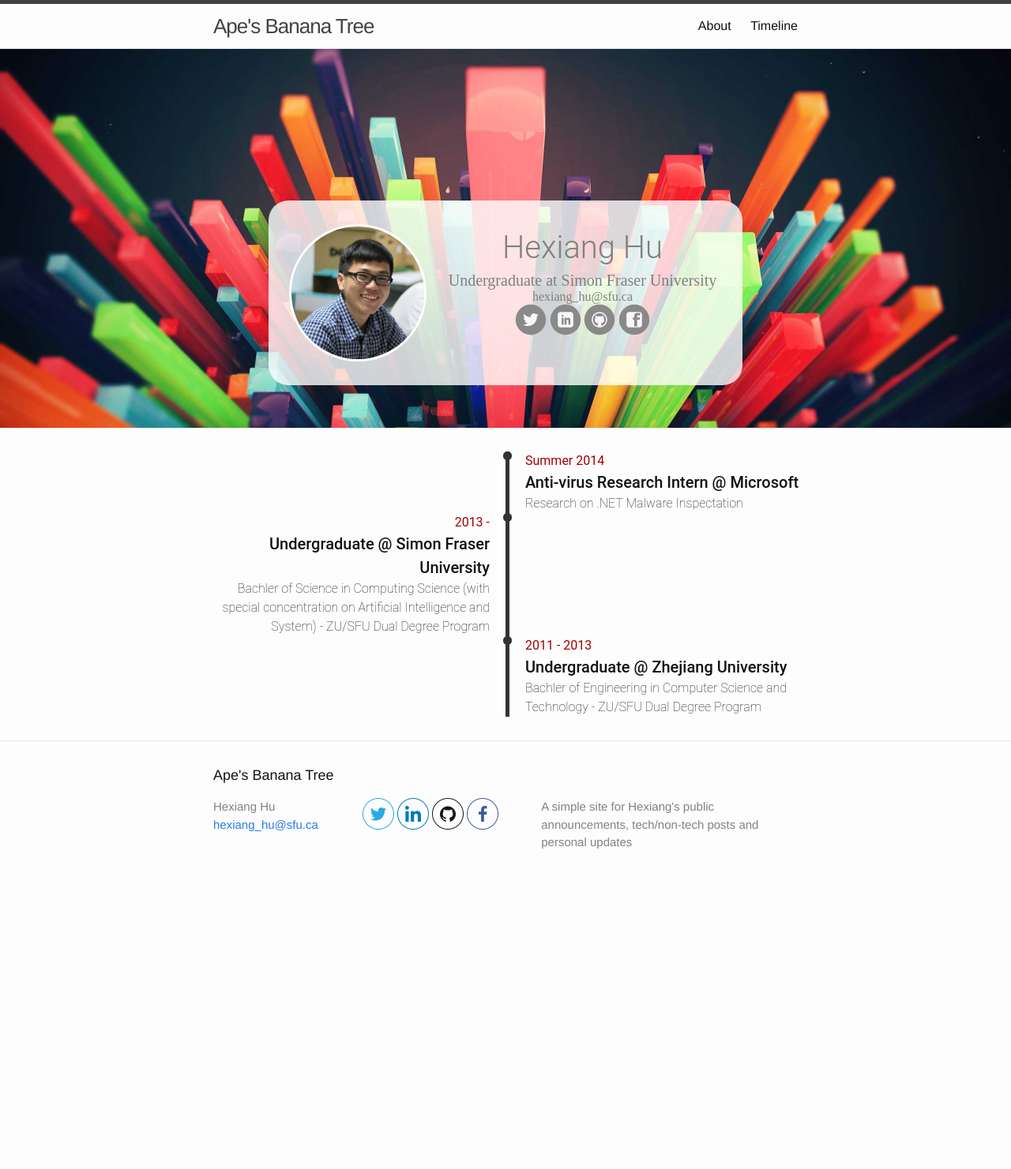
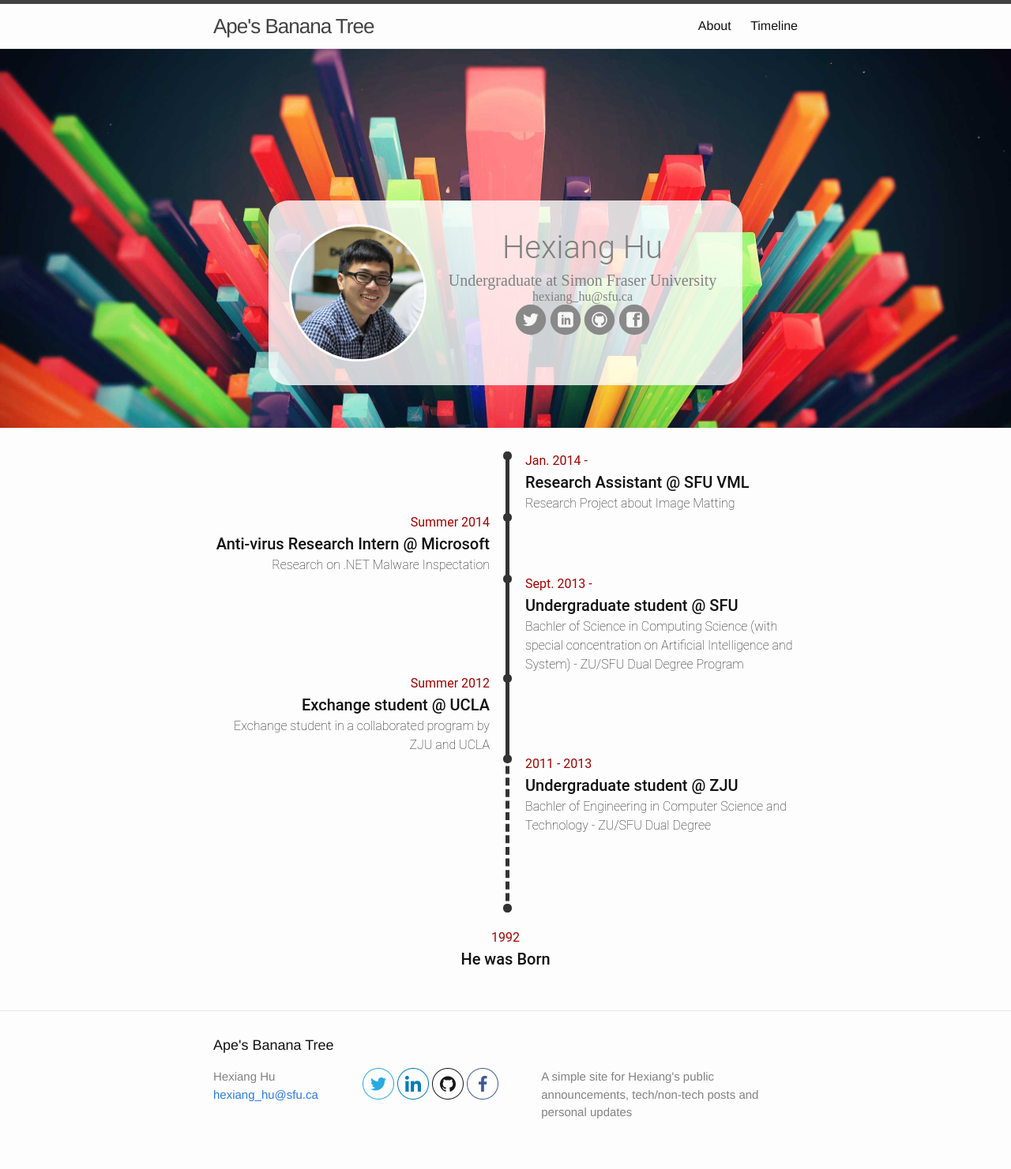
Before and after one commit to danielyou0230/danielyou0230.github.io, a Jekyll site: the page built from timeline.html, in a window 1280 px wide. Shown: the whole page at 79% size. Built offline with Jekyll 4.4.1, drawn with Linux system fonts in a browser that asks for light colours; before the commit the page ends 1139 px from its top, so only the background shows below that.

Commit message:
Update timeline style

```diff
--- a/_sass/_misc.scss
+++ b/_sass/_misc.scss
@@ -138,11 +138,25 @@
 /*
 * Timeline items
 */
+$timeline-padding: 20px;
+
 .timeline {
     font-family: 'Roboto',sans-serif, Helvetica;
     font-size: 20px;
     font-weight: 300;
     @extend %clearfix;
+}
+
+.timeline-body {
+    padding:    0;
+}
+
+.timeline-start {
+    width:       -webkit-calc(100% - 2 * (#{$timeline-padding}) );
+    width:       calc(100% - 2 * (#{$timeline-padding}) );
+
+    text-align: center;
+    padding:    $timeline-padding;
 }
 
 .timeline-item:before {
@@ -156,7 +170,9 @@
 }
 
 .timeline-item {
-    width: 50%;
+    width:       -webkit-calc(50% - (#{$timeline-padding}) );
+    width:       calc(50% -  (#{$timeline-padding}) );
+
     position: relative;
 }
 
@@ -164,22 +180,32 @@
     left: -8px;
 }
 
+.timeline-item:nth-child(odd):after {
+    left: -8px;
+    bottom: 0;
+}
+
 .timeline-item:nth-child(odd) {
     margin-left:        50%;
-    padding-left:       20px;
+    padding-left:       $timeline-padding;
     border-left:        5px solid #333;
     text-align:         left;
 }
 
 .timeline-item:nth-child(even) {
-    margin-right:   50%;
-    padding-right:  20px;
-    margin-left:    -20px;
+    margin-right:       -webkit-calc(50% + (#{$timeline-padding}) );
+    margin-right:       calc(50% + (#{$timeline-padding}) );
+
+    padding-right:  $timeline-padding;
     border-right:   5px solid #333;
     text-align:     right;
 }
 
 .timeline-item:nth-child(even):before {
+    right: -8px;
+}
+
+.timeline-item:nth-child(even):after {
     right: -8px;
 }
 
@@ -200,23 +226,69 @@
     font-weight:    200;
 }
 
+.timeline-item:last-child:after
+{
+    bottom:         0;
+    width:          11px;
+    height:         11px;
+    background:     #333;
+    content:        "";
+    display:        block;
+    position:       absolute;
+    border-radius:  5px;
+}
+
+.timeline-item:last-child:nth-child(even){
+    vertical-align:     middle;
+    min-height:         200px;
+    border-right:       5px dashed #333;
+}
+
+.timeline-item:last-child:nth-child(odd){
+    vertical-align:     middle;
+    min-height:         200px;
+    border-left:       5px dashed #333;
+}
 
 @include media-query($on-palm) {
+    .timeline-start {
+        min-height:         50px;
+        padding:            0 0 0 5px;
+        text-align:         left;
+        border-left:        5px dashed #333;
+        width:              100%;
+        padding-left:       5px;
+        margin-left:        5px;
+    }
+
+    .timeline-start:after {
+        left:           17px;
+        width:          11px;
+        height:         11px;
+        background:     #333;
+        content:        "";
+        display:        block;
+        position:       absolute;
+        border-radius:  5px;
+    }
 
     .timeline-item,
     .timeline-item:nth-child(odd),
     .timeline-item:nth-child(even) {
+        min-height:         0;
         text-align:         left;
         border-left:        5px solid #333;
         border-right:       0px;
         width:              100%;
         padding-left:       5px;
         margin-left:        5px;
-
     }
 
-    .timeline-item:nth-child(even):before,
-    .timeline-item:nth-child(odd):before {
+    .timeline-item:before {
+        left: -8px;
+    }
+
+    .timeline-item:after {
         left: -8px;
     }
 
--- a/timeline.html
+++ b/timeline.html
@@ -3,17 +3,28 @@ layout: home
 title: Timeline
 permalink: /timeline/
 items:
+    - date:  Jan. 2014 -
+      title: Research Assistant @ SFU VML
+      desc:  Research Project about Image Matting
     - date:  Summer 2014
       title: Anti-virus Research Intern @ Microsoft
-      desc: Research on .NET Malware Inspectation
-    - date:  2013 -
-      title: Undergraduate @ Simon Fraser University
-      desc: Bachler of Science in Computing Science (with special concentration on Artificial Intelligence and System) - ZU/SFU Dual Degree Program
+      desc:  Research on .NET Malware Inspectation
+    - date:  Sept. 2013 -
+      title: Undergraduate student @ SFU
+      desc:  Bachler of Science in Computing Science (with special concentration on Artificial Intelligence and System) - ZU/SFU Dual Degree Program
+    - date:  Summer 2012
+      title: Exchange student @ UCLA
+      desc:  Exchange student in a collaborated program by ZJU and UCLA
     - date:  2011 - 2013
-      title: Undergraduate @ Zhejiang University
-      desc:  Bachler of Engineering in Computer Science and Technology - ZU/SFU Dual Degree Program
+      title: Undergraduate student @ ZJU
+      desc:  Bachler of Engineering in Computer Science and Technology - ZU/SFU Dual Degree
+
+start:
+    date: 1992
+    title: He was Born
 ---
 <div class="timeline">
+    <div class="timeline-body">
         {% for item in page.items %}
         <div class="timeline-item">
             <div class="timeline-date">
@@ -28,3 +39,12 @@ items:
         </div>
         {% endfor %}
     </div>
+    <div class="timeline-start">
+        <div class="timeline-date">
+            {{ page.start.date }}
+        </div>
+        <div class="timeline-title">
+            {{ page.start.title }}
+        </div>
+    </div>
+</div>
```
Lines whose indentation alone changed are shown as unchanged.
